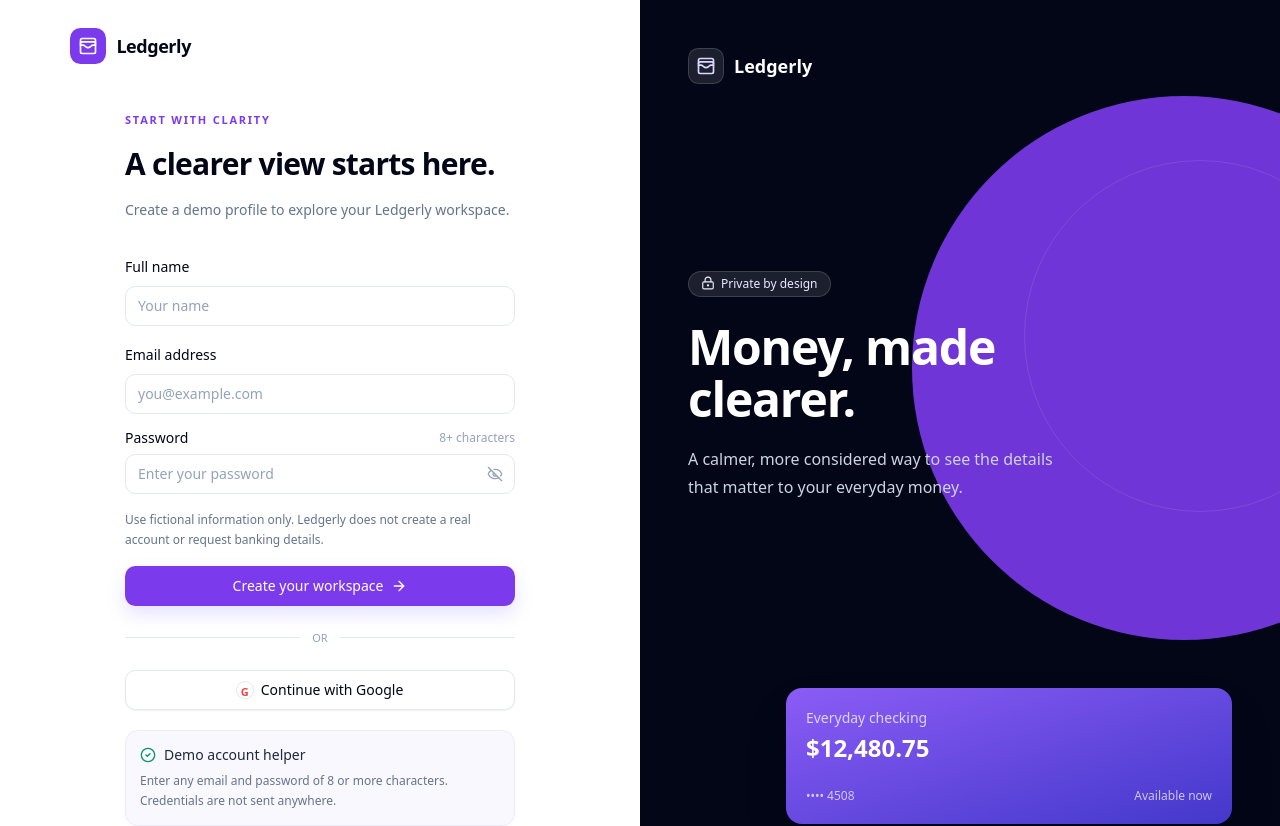
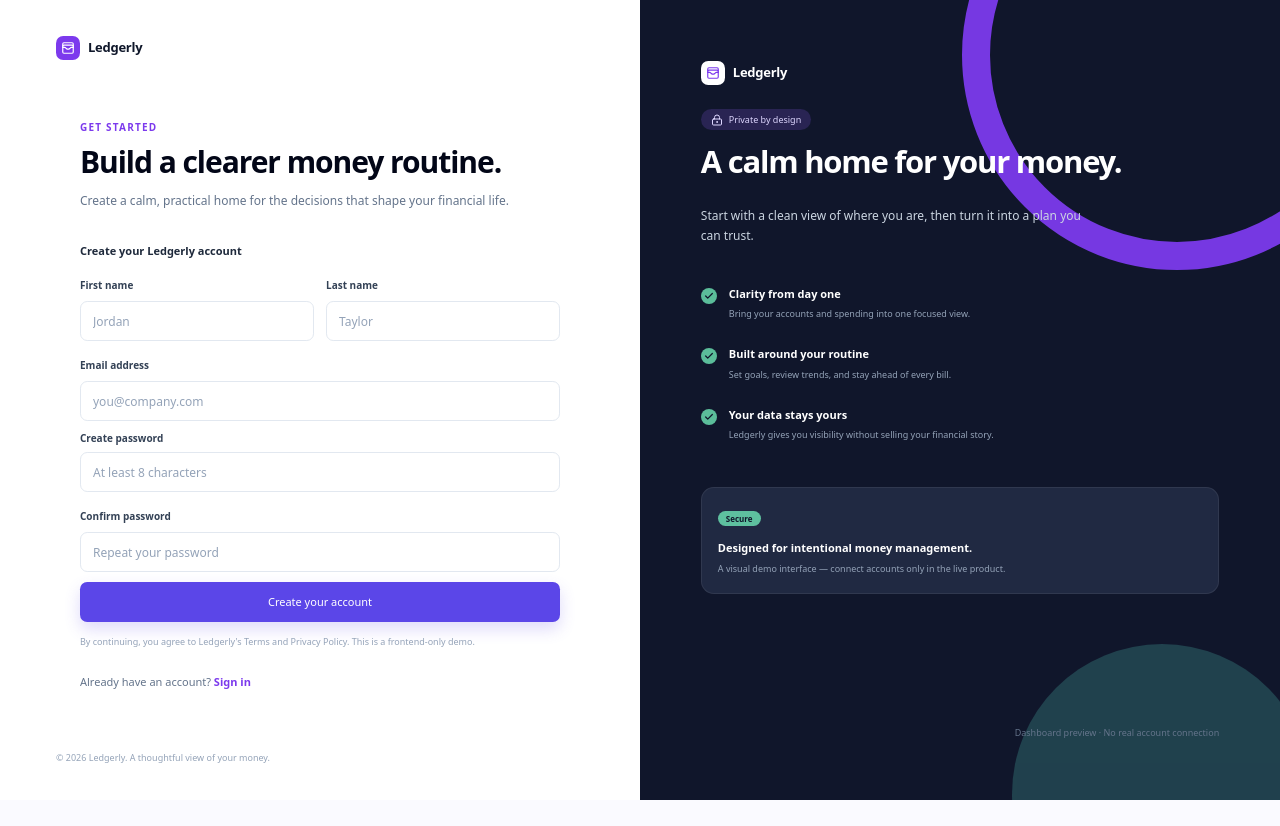
Before and after one commit to muhammadhasnainsaeed/legerly, a Next.js app: page /sign-up in a window 1280 px wide. Shown: the top 826 px of the page. After the commit the page ends 800 px from the top, so only its background shows below. Built offline with nearby package versions, Linux system fonts and the light colour scheme.

Commit message:
feat(auth): rebuild sign-in and sign-up with react-hook-form validation

```diff
--- a/components/auth/auth-form.tsx
+++ b/components/auth/auth-form.tsx
@@ -3,47 +3,159 @@
 import Link from "next/link";
 import { useRouter } from "next/navigation";
 import { useState } from "react";
-import { ArrowRight, CheckCircle2, EyeOff, LockKeyhole, WalletCards } from "lucide-react";
+import { ArrowRight, Check, LockKeyhole, WalletCards } from "lucide-react";
+import { zodResolver } from "@hookform/resolvers/zod";
+import { useForm } from "react-hook-form";
+import { z } from "zod";
 import { Button } from "@/components/ui/button";
+import { Form, FormControl, FormDescription, FormField, FormItem, FormLabel, FormMessage } from "@/components/ui/form";
 import { Input } from "@/components/ui/input";
-import { Label } from "@/components/ui/label";
 import { Separator } from "@/components/ui/separator";
+
+const createAuthSchema = (isSignIn: boolean) => z.object({
+  firstName: z.string().trim(),
+  lastName: z.string().trim(),
+  email: z.string().trim().email("Enter a valid email address."),
+  password: z.string().min(8, "Password must be at least 8 characters."),
+  confirmPassword: z.string(),
+}).superRefine((values, context) => {
+  if (isSignIn) return;
+
+  if (!values.firstName) {
+    context.addIssue({ code: "custom", path: ["firstName"], message: "Enter your first name." });
+  }
+  if (!values.lastName) {
+    context.addIssue({ code: "custom", path: ["lastName"], message: "Enter your last name." });
+  }
+  if (!values.confirmPassword) {
+    context.addIssue({ code: "custom", path: ["confirmPassword"], message: "Confirm your password." });
+  } else if (values.password !== values.confirmPassword) {
+    context.addIssue({ code: "custom", path: ["confirmPassword"], message: "Passwords do not match." });
+  }
+});
+
+type AuthFormValues = z.infer<ReturnType<typeof createAuthSchema>>;
 
 export function AuthForm({ mode }: { mode: "sign-in" | "sign-up" }) {
   const router = useRouter();
   const [submitted, setSubmitted] = useState(false);
   const isSignIn = mode === "sign-in";
-  const continueToDemo = (event: React.FormEvent<HTMLFormElement>) => {
-    event.preventDefault();
+  const form = useForm<AuthFormValues>({
+    resolver: zodResolver(createAuthSchema(isSignIn)),
+    defaultValues: { firstName: "", lastName: "", email: "", password: "", confirmPassword: "" },
+    mode: "onTouched",
+    reValidateMode: "onChange",
+  });
+
+  const continueToDemo = () => {
     window.localStorage.setItem("ledgerly-demo", "active");
     setSubmitted(true);
     router.push("/");
   };
 
   return <main className="grid min-h-screen bg-white lg:grid-cols-2">
-    <section className="flex min-h-screen flex-col px-6 py-7 sm:px-10 lg:px-[11%]">
-      <Link href="/" className="flex w-fit items-center gap-2.5 text-lg font-semibold tracking-tight"><span className="grid h-9 w-9 place-items-center rounded-lg bg-violet-600 text-white"><WalletCards className="h-5 w-5" /></span>Ledgerly</Link>
-      <div className="mx-auto flex w-full max-w-[390px] flex-1 flex-col justify-center py-12">
-        <div className="mb-8"><p className="mb-3 text-[11px] font-bold uppercase tracking-[.16em] text-violet-600">{isSignIn ? "Welcome back" : "Start with clarity"}</p><h1 className="text-[30px] font-semibold tracking-tight text-slate-950">{isSignIn ? "Pick up where you left off." : "A clearer view starts here."}</h1><p className="mt-3 text-sm leading-6 text-slate-500">{isSignIn ? "Sign in to continue to your personal workspace." : "Create a demo profile to explore your Ledgerly workspace."}</p></div>
-        <form onSubmit={continueToDemo} className="space-y-4">
-          {!isSignIn && <div className="space-y-2"><Label htmlFor="name">Full name</Label><Input id="name" name="name" placeholder="Your name" autoComplete="name" required minLength={2} /></div>}
-          <div className="space-y-2"><Label htmlFor="email">Email address</Label><Input id="email" type="email" name="email" placeholder="you@example.com" autoComplete="email" required /></div>
-          <div className="space-y-2"><div className="flex items-center justify-between"><Label htmlFor="password">Password</Label>{isSignIn ? <button className="text-xs font-medium text-violet-700 hover:text-violet-800" type="button">Forgot password?</button> : <span className="text-xs text-slate-400">8+ characters</span>}</div><div className="relative"><Input id="password" name="password" type="password" placeholder="Enter your password" autoComplete={isSignIn ? "current-password" : "new-password"} required minLength={8} className="pr-10" /><EyeOff className="absolute right-3 top-1/2 h-4 w-4 -translate-y-1/2 text-slate-400" /></div></div>
-          {!isSignIn && <p className="text-xs leading-5 text-slate-500">Use fictional information only. Ledgerly does not create a real account or request banking details.</p>}
-          <Button className="mt-2 w-full" type="submit" disabled={submitted}>{submitted ? "Opening workspace…" : isSignIn ? "Sign in to Ledgerly" : "Create your workspace"}<ArrowRight className="ml-2 h-4 w-4" /></Button>
-        </form>
-        <div className="my-6 flex items-center gap-3"><Separator className="flex-1" /><span className="text-[11px] font-medium text-slate-400">OR</span><Separator className="flex-1" /></div>
-        <Button type="button" variant="outline" className="w-full" onClick={() => router.push("/")}><span className="mr-2 grid h-4 w-4 place-items-center rounded-full bg-white text-[11px] font-bold text-red-500 shadow-sm ring-1 ring-slate-200">G</span>Continue with Google</Button>
-        <div className="mt-5 rounded-xl border border-violet-100 bg-violet-50/60 p-3.5"><p className="flex items-center gap-2 text-sm font-medium text-slate-800"><CheckCircle2 className="h-4 w-4 text-emerald-600" />Demo account helper</p><p className="mt-1.5 text-xs leading-5 text-slate-500">Enter any email and password of 8 or more characters. Credentials are not sent anywhere.</p></div>
-        <p className="mt-7 text-center text-sm text-slate-500">{isSignIn ? "New to Ledgerly?" : "Already have an account?"}{" "}<Link className="font-semibold text-violet-700 hover:text-violet-800" href={isSignIn ? "/sign-up" : "/sign-in"}>{isSignIn ? "Create an account" : "Sign in"}</Link></p>
+    <section className="flex min-h-screen flex-col px-6 py-7 sm:px-10 lg:px-[8.75%] lg:py-9">
+      <BrandMark />
+
+      <div className={`mx-auto flex w-full max-w-[480px] flex-1 flex-col justify-center ${isSignIn ? "py-14" : "py-10"}`}>
+        <div className="mb-8">
+          <p className="mb-2.5 text-[10px] font-bold uppercase tracking-[.12em] text-violet-600">{isSignIn ? "Welcome back" : "Get started"}</p>
+          <h1 className="max-w-md text-[28px] font-semibold leading-[1.12] tracking-[-0.035em] text-slate-950 sm:text-[30px]">{isSignIn ? "Pick up where you left off." : "Build a clearer money routine."}</h1>
+          <p className="mt-3 max-w-[430px] text-[12px] leading-5 text-slate-500">{isSignIn ? "Your balances, bills, and next best decisions are waiting in one quiet place." : "Create a calm, practical home for the decisions that shape your financial life."}</p>
+        </div>
+
+        <Form {...form}>
+          <form noValidate onSubmit={form.handleSubmit(continueToDemo)} className={isSignIn ? "space-y-3.5" : "space-y-2.5"}>
+            <p className="pb-0.5 text-[11px] font-semibold text-slate-800">{isSignIn ? "Sign in to your workspace" : "Create your Ledgerly account"}</p>
+            {!isSignIn && <div className="grid gap-3 sm:grid-cols-2">
+              <FormField control={form.control} name="firstName" render={({ field }) => <FormItem className="space-y-1.5">
+                <FormLabel className="text-[10px] font-semibold text-slate-700">First name</FormLabel>
+                <FormControl><Input autoComplete="given-name" placeholder="Jordan" required className="h-10 rounded-md text-[12px]" {...field} /></FormControl>
+                <FormDescription className="sr-only">First name for your demo profile.</FormDescription>
+                <FormMessage />
+              </FormItem>} />
+              <FormField control={form.control} name="lastName" render={({ field }) => <FormItem className="space-y-1.5">
+                <FormLabel className="text-[10px] font-semibold text-slate-700">Last name</FormLabel>
+                <FormControl><Input autoComplete="family-name" placeholder="Taylor" required className="h-10 rounded-md text-[12px]" {...field} /></FormControl>
+                <FormDescription className="sr-only">Last name for your demo profile.</FormDescription>
+                <FormMessage />
+              </FormItem>} />
+            </div>}
+            <FormField control={form.control} name="email" render={({ field }) => <FormItem className="space-y-1.5">
+              <FormLabel className="text-[10px] font-semibold text-slate-700">Email address</FormLabel>
+              <FormControl><Input type="email" autoComplete="email" placeholder="you@company.com" required className="h-10 rounded-md text-[12px]" {...field} /></FormControl>
+              <FormDescription className="sr-only">Enter a valid email address for this demo.</FormDescription>
+              <FormMessage />
+            </FormItem>} />
+            <FormField control={form.control} name="password" render={({ field }) => <FormItem className="space-y-1.5">
+              <div className="flex items-end justify-between gap-3">
+                <FormLabel className="text-[10px] font-semibold text-slate-700">{isSignIn ? "Password" : "Create password"}</FormLabel>
+                {isSignIn ? <button className="text-[10px] font-medium text-violet-600 hover:text-violet-800" type="button">Forgot password?</button> : null}
+              </div>
+              <FormControl><Input type="password" autoComplete={isSignIn ? "current-password" : "new-password"} placeholder={isSignIn ? "••••••••••" : "At least 8 characters"} required minLength={8} className="h-10 rounded-md text-[12px]" {...field} onChange={(event) => {
+                field.onChange(event);
+                if (!isSignIn && (form.formState.touchedFields.confirmPassword || form.formState.errors.confirmPassword)) {
+                  void form.trigger("confirmPassword");
+                }
+              }} /></FormControl>
+              <FormDescription className="sr-only">Use at least eight characters.</FormDescription>
+              <FormMessage />
+            </FormItem>} />
+            {!isSignIn && <FormField control={form.control} name="confirmPassword" render={({ field }) => <FormItem className="space-y-1.5">
+              <FormLabel className="text-[10px] font-semibold text-slate-700">Confirm password</FormLabel>
+              <FormControl><Input type="password" autoComplete="new-password" placeholder="Repeat your password" required className="h-10 rounded-md text-[12px]" {...field} /></FormControl>
+              <FormDescription className="sr-only">Re-enter the password you created.</FormDescription>
+              <FormMessage />
+            </FormItem>} />}
+            <Button className="mt-1 h-10 w-full rounded-md bg-[#5b46e8] text-[11px] shadow-[0_7px_16px_rgba(91,70,232,0.2)] hover:bg-[#4d38d6]" type="submit" disabled={submitted}>{submitted ? "Opening workspace…" : isSignIn ? "Sign in to Ledgerly" : "Create your account"}{isSignIn ? <ArrowRight className="ml-2 h-3.5 w-3.5" /> : null}</Button>
+            {!isSignIn ? <p className="pt-0.5 text-[9px] leading-4 text-slate-400">By continuing, you agree to Ledgerly&apos;s Terms and Privacy Policy. This is a frontend-only demo.</p> : null}
+          </form>
+        </Form>
+
+        {isSignIn ? <><div className="my-5 flex items-center gap-3"><Separator className="flex-1 bg-slate-100" /><span className="text-[9px] font-medium uppercase text-slate-400">or</span><Separator className="flex-1 bg-slate-100" /></div><Button type="button" variant="outline" className="h-10 w-full rounded-md border-slate-200 text-[11px] shadow-none hover:bg-slate-50" onClick={() => router.push("/")}><span className="mr-2 text-xs font-bold text-slate-700">G</span>Continue with Google</Button></> : null}
+
+        <p className={`text-[11px] text-slate-500 ${isSignIn ? "mt-8" : "mt-6"}`}>{isSignIn ? "New to Ledgerly?" : "Already have an account?"}{" "}<Link className="font-semibold text-violet-600 hover:text-violet-800" href={isSignIn ? "/sign-up" : "/sign-in"}>{isSignIn ? "Create an account" : "Sign in"}</Link></p>
       </div>
-      <p className="text-xs text-slate-400">© 2026 Ledgerly · Frontend demo only</p>
+
+      <p className="text-[9px] text-slate-400">© 2026 Ledgerly. A thoughtful view of your money.</p>
     </section>
-    <aside className="relative hidden min-h-screen flex-col justify-between overflow-hidden bg-slate-950 p-12 text-white lg:flex">
-      <div className="absolute -right-44 top-24 h-[34rem] w-[34rem] rounded-full bg-violet-600/90" /><div className="absolute -right-24 top-40 h-[22rem] w-[22rem] rounded-full border border-white/10" />
-      <div className="relative flex items-center gap-2.5 text-lg font-semibold"><span className="grid h-9 w-9 place-items-center rounded-lg border border-white/15 bg-white/10"><WalletCards className="h-5 w-5 text-violet-200" /></span>Ledgerly</div>
-      <div className="relative max-w-md"><span className="mb-6 inline-flex rounded-full border border-white/15 bg-white/10 px-3 py-1 text-xs font-medium text-violet-100"><LockKeyhole className="mr-1.5 h-3.5 w-3.5" />Private by design</span><h2 className="text-5xl font-semibold leading-[1.08] tracking-tight">Money, made clearer.</h2><p className="mt-5 max-w-sm text-base leading-7 text-slate-300">A calmer, more considered way to see the details that matter to your everyday money.</p></div>
-      <div className="relative grid gap-3"><div className="ml-auto w-[82%] rounded-2xl bg-gradient-to-br from-violet-500 to-indigo-700 p-5 shadow-2xl"><p className="text-sm text-white/75">Everyday checking</p><p className="mt-1 text-2xl font-semibold">$12,480.75</p><div className="mt-6 flex justify-between text-xs text-white/70"><span>•••• 4508</span><span>Available now</span></div></div><div className="w-[76%] rounded-2xl border border-white/10 bg-white/[.08] p-4 backdrop-blur"><p className="text-xs text-slate-300">Latest activity</p><div className="mt-3 flex items-center justify-between"><span className="text-sm">Monthly paycheck</span><span className="text-sm font-semibold text-emerald-300">+$4,280.00</span></div></div></div>
+
+    <aside className="relative hidden min-h-screen overflow-hidden bg-[#10162b] p-[9.5%] text-white lg:flex lg:flex-col">
+      <div className="pointer-events-none absolute -right-28 -top-40 h-[430px] w-[430px] rounded-full border-[28px] border-violet-600/95" />
+      <div className="pointer-events-none absolute -bottom-36 -right-8 h-[300px] w-[300px] rounded-full bg-teal-300/20" />
+      <div className="relative"><BrandMark inverse /><span className="mt-6 inline-flex items-center rounded-full bg-violet-500/20 px-2.5 py-1 text-[9px] font-medium text-violet-200"><LockKeyhole className="mr-1.5 h-3 w-3" />Private by design</span></div>
+      {isSignIn ? <SignInAside /> : <SignUpAside />}
+      <p className="relative mt-auto text-right text-[9px] text-slate-500">Dashboard preview · No real account connection</p>
     </aside>
   </main>;
 }
+
+function BrandMark({ inverse = false }: { inverse?: boolean }) {
+  return <Link href="/" className={`flex w-fit items-center gap-2 text-[13px] font-semibold tracking-[-0.02em] ${inverse ? "text-white" : "text-slate-900"}`}><span className={`grid h-6 w-6 place-items-center rounded-md ${inverse ? "bg-white text-violet-600" : "bg-violet-600 text-white"}`}><WalletCards className="h-3.5 w-3.5" /></span>Ledgerly</Link>;
+}
+
+function SignInAside() {
+  return <div className="relative mt-3 pb-8">
+    <h2 className="max-w-md text-[31px] font-semibold leading-[1.1] tracking-[-0.04em]">Money, made clearer.</h2>
+    <p className="mt-7 max-w-[390px] text-[12px] leading-5 text-slate-300">A focused dashboard for your complete financial picture — without the visual noise.</p>
+    <div className="mt-11 space-y-3">
+      <InsightCard label="Total balance" value="$24,880.40" />
+      <InsightCard className="ml-auto w-[88%]" label="This month" value="+$1,260.00" />
+      <div className="rounded-xl border border-white/[.07] bg-[#202942] p-4"><p className="text-[9px] font-medium text-slate-400">Your next move</p><p className="mt-1 text-[12px] font-semibold">A calmer overview starts here.</p><p className="mt-1 text-[10px] text-slate-400">Sign in to review balances, bills, and spending signals.</p></div>
+    </div>
+  </div>;
+}
+
+function SignUpAside() {
+  const benefits = [["Clarity from day one", "Bring your accounts and spending into one focused view."], ["Built around your routine", "Set goals, review trends, and stay ahead of every bill."], ["Your data stays yours", "Ledgerly gives you visibility without selling your financial story."]];
+  return <div className="relative mt-3 pb-5">
+    <h2 className="max-w-md text-[31px] font-semibold leading-[1.1] tracking-[-0.04em]">A calm home for your money.</h2>
+    <p className="mt-7 max-w-[390px] text-[12px] leading-5 text-slate-300">Start with a clean view of where you are, then turn it into a plan you can trust.</p>
+    <div className="mt-10 space-y-6">{benefits.map(([title, text]) => <div className="flex gap-3" key={title}><span className="mt-0.5 grid h-4 w-4 shrink-0 place-items-center rounded-full bg-emerald-300/80 text-[#10162b]"><Check className="h-2.5 w-2.5 stroke-[3]" /></span><div><p className="text-[11px] font-semibold">{title}</p><p className="mt-1 text-[9px] leading-4 text-slate-400">{text}</p></div></div>)}</div>
+    <div className="mt-11 rounded-xl border border-white/[.07] bg-[#202942] p-4"><span className="rounded-full bg-emerald-300/80 px-2 py-0.5 text-[8px] font-semibold text-[#10162b]">Secure</span><p className="mt-3 text-[11px] font-semibold">Designed for intentional money management.</p><p className="mt-1 text-[9px] leading-4 text-slate-400">A visual demo interface — connect accounts only in the live product.</p></div>
+  </div>;
+}
+
+function InsightCard({ label, value, className = "" }: { label: string; value: string; className?: string }) {
+  return <div className={`w-[82%] rounded-xl border border-white/[.07] bg-[#202942] px-4 py-3 ${className}`}><span className="rounded-full bg-violet-400/30 px-2 py-0.5 text-[8px] font-semibold text-violet-100">Live</span><div className="mt-2 flex items-end justify-between"><div><p className="text-[9px] text-slate-400">{label}</p><p className="mt-0.5 text-[18px] font-semibold tracking-[-0.03em]">{value}</p></div><span className="rounded-md bg-emerald-200 px-2 py-1 text-[8px] font-semibold text-emerald-800">↗ 8%</span></div></div>;
+}
```
